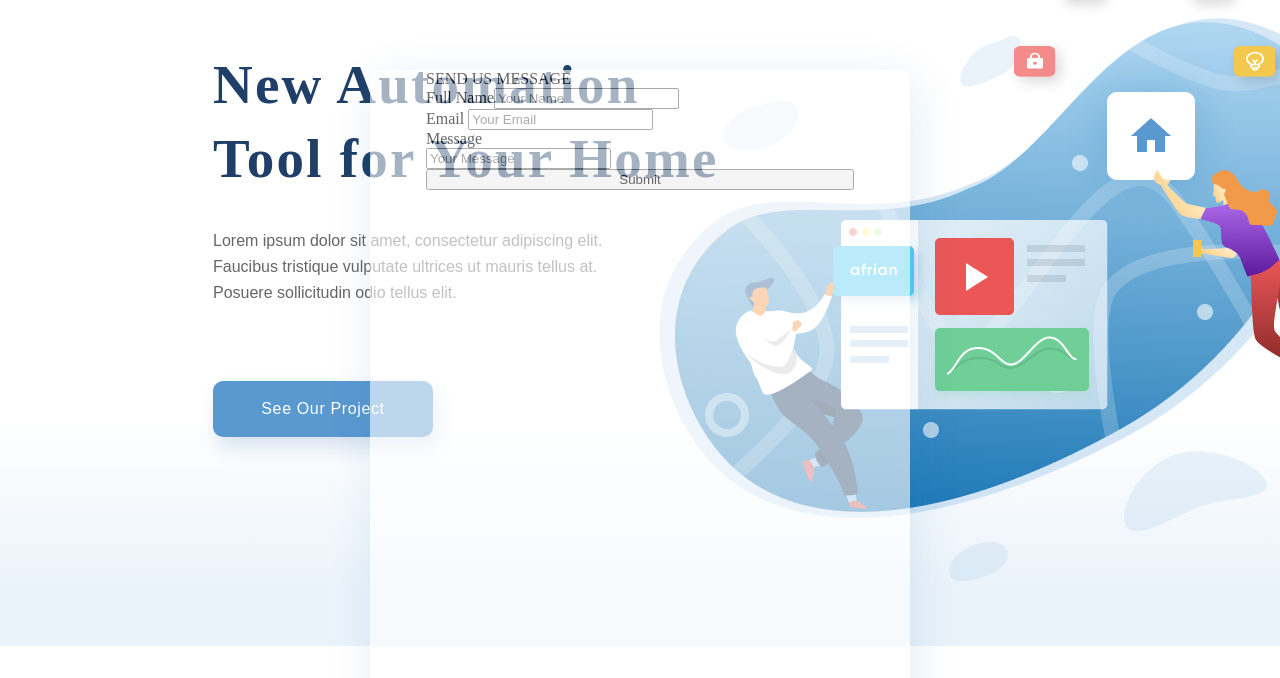
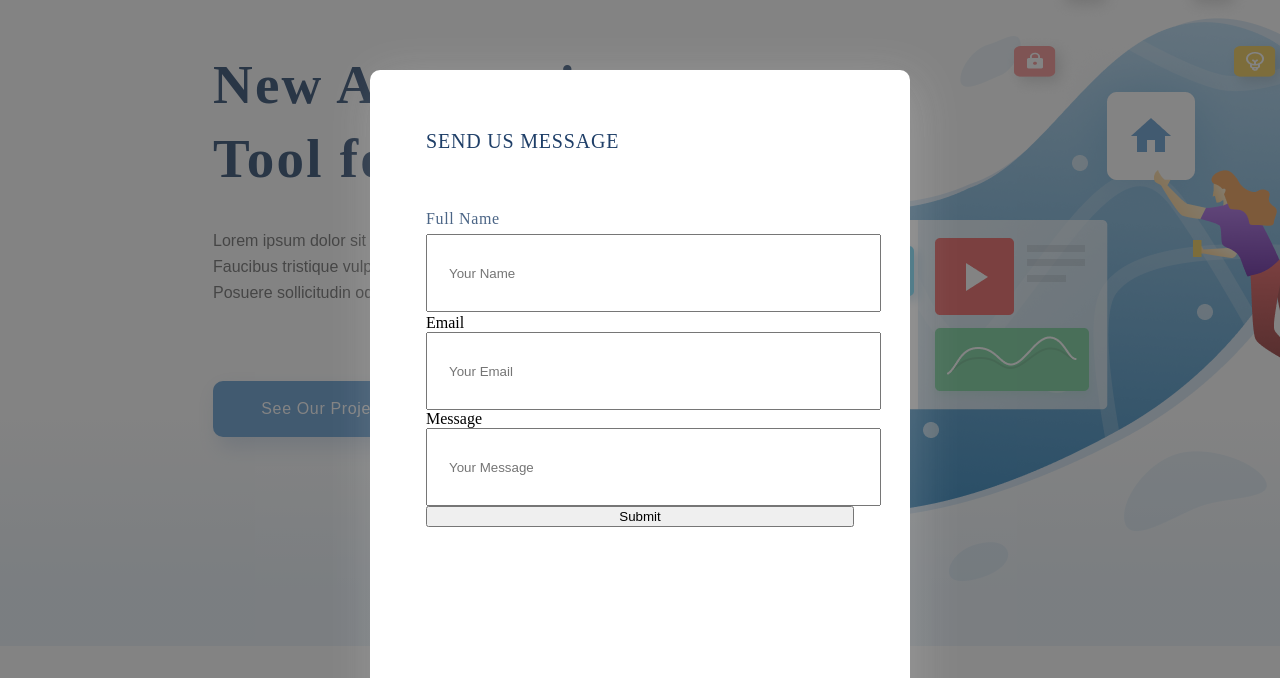
Before and after one commit to Maxim-85/Test-Digital-Element, a website: page src/index.html in a window 1280 px wide. Shown: the part 122-800 px from the top of the page. Drawn offline with nearby package versions, Linux system fonts and the light colour scheme; files that its build step writes are made by us from their sources; files whose address does not match are found by name; a web font is replaced by a local one.

Commit message:
add style for modal__inner

```diff
--- a/src/index.html
+++ b/src/index.html
@@ -179,14 +179,14 @@
 				<div class="modal__inner_block">
 					<form class="form" action="">
 						<div class="modal_header">SEND US MESSAGE</div>
-						<div class="name"><span class="name_form">Full Name</span><input class="name_input" type="text" placeholder="Your Name"></div>
+						<div class="name"><span class="name_form">Full Name</span><input class="name_input input" type="text" placeholder="Your Name"></div>
 						<div class="email">
 							<span class="email_form">Email</span>
-							<input class="email_input" type="email" placeholder="Your Email"></input>
+							<input class="email_input input" type="email" placeholder="Your Email"></input>
 						</div>
 						<div class="message">
 							<div class="span message_form">Message</div>
-							<input class="message_input" type="text" placeholder="Your Message">
+							<input class="message_input input" type="text" placeholder="Your Message">
 						</div>
 						<input class="form-btn btn" type="submit"></input>
 					</form>
--- a/src/scss/style.scss
+++ b/src/scss/style.scss
@@ -524,24 +524,53 @@ footer {
   left: 0;
   top: 0;
   display: block;
-  // background: #FFFFFF;
-  opacity: 0.6;
+  background: rgba(49, 49, 49, 0.6);
+  z-index: 11;
+
+// input общие стили
+  .input {
+    width: 428px;
+    height: 72px;
+    padding-left: 21px;
+  }
   &__inner {
     margin: 0 auto;
     margin-top: 15%;
     background-color: #FFFFFF;
-    box-shadow: 5px 10px 50px rgba(16, 112, 177, 0.2);
+    box-shadow: 5px 10px 50px rgba(243, 244, 245, 0.2);
     border-radius: 10px;
     width: 540px;
     height: 800px;
-    z-index: 11;
     &_block {
-      margin: 56px;
+      padding: 56px;
       .form {
         display: flex;
         flex-direction: column;
+        .modal_header {
+          font-family: 'Gilroy';
+  font-size: 20px;
+  line-height: 30px;
+  letter-spacing: 0.04em;
+  color: #1F3F68;
+        }
+        .name {
+          width: 428px;
+          height: 110px;
+          margin-top: 48px;
+          &_form {
+            font-family: 'Gilroy';
+            font-size: 16px;
+            line-height: 30px;
+            letter-spacing: 0.04em;
+            color: #1F3F68;
+            opacity: 0.8;
+          }
+
+        }
       }
     }
   }
 
+
+
 }
```
